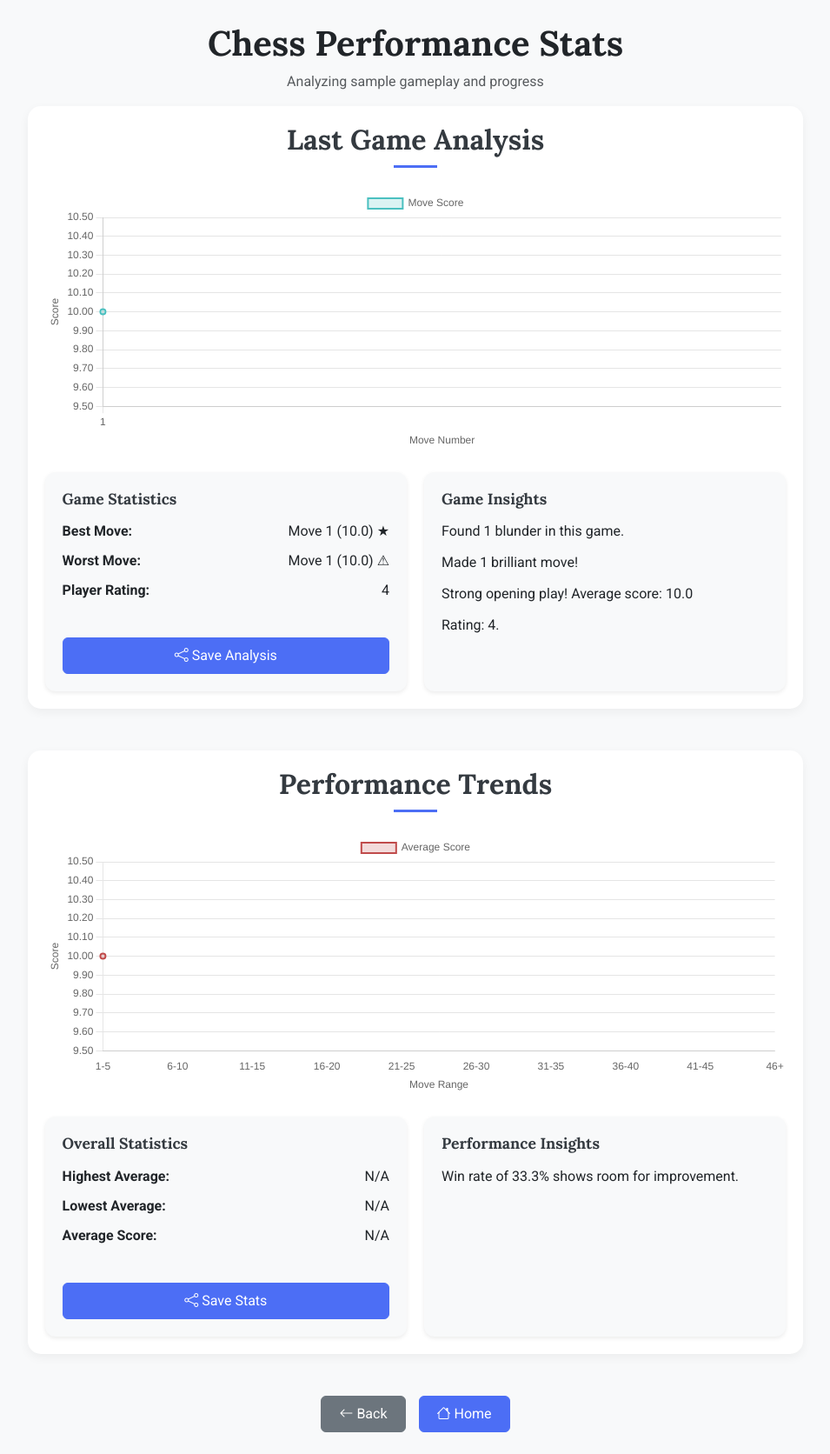
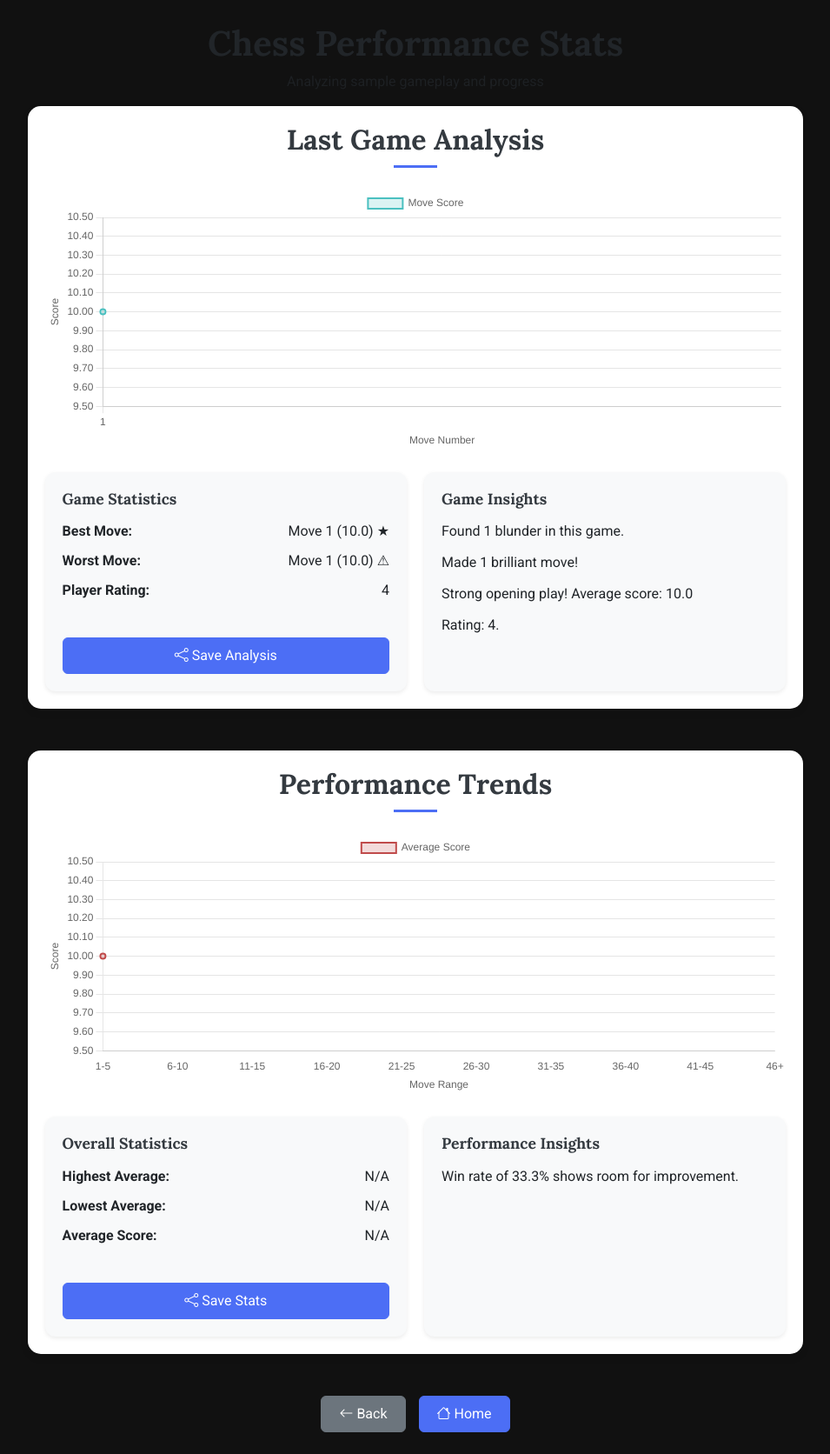
Before and after one commit to alexdinu1/CITS3403_project, a Flask app: page /friend_stats/1 in a window 1280 px wide. Shown: the whole page at 87% size, without its empty margins (162-1117 px from the left). Run offline with Flask 3, Linux system fonts and the light colour scheme; the visitor is signed in with stand-in values (Sample User, id 1); tables that the repository leaves empty hold one stand-in row (values such as "Sample post"); parts of the project's set-up code (start-up, migrations or seed data) failed here and were passed over; some libraries are stand-ins or nearby versions.

Commit message:
Changed the background of friends.html
fixed the CSRF and changed the background of friends_stats

```diff
--- a/app.py
+++ b/app.py
@@ -53,6 +53,9 @@ app.register_blueprint(stats_bp)
 app.register_blueprint(friends_bp)
 app.register_blueprint(move_bp)
 
+# Exempt API blueprints from CSRF (for JSON endpoints)
+csrf.exempt(auth_bp)
+
 # CLI command to initialize the database
 @app.cli.command('init-db')
 def init_db():
--- a/routes/auth.py
+++ b/routes/auth.py
@@ -2,7 +2,7 @@ from flask import Blueprint, request, jsonify, session
 from werkzeug.security import generate_password_hash, check_password_hash
 from datetime import datetime
 from models import db, User, PlayerStats
-from flask_wtf.csrf import CSRFProtect, CSRFError
+from flask_wtf.csrf import CSRFProtect
 
 auth_bp = Blueprint('auth', __name__)
 csrf = CSRFProtect()
--- a/templates/friend_stats.html
+++ b/templates/friend_stats.html
@@ -24,7 +24,7 @@
         font-family: 'Roboto', sans-serif;
         padding-top: 2%;
         padding-bottom: 2%;
-        background-color: #f8f9fa;
+        background-color: #111;
       }
 
       h1, h2, h3, h4 {
```
